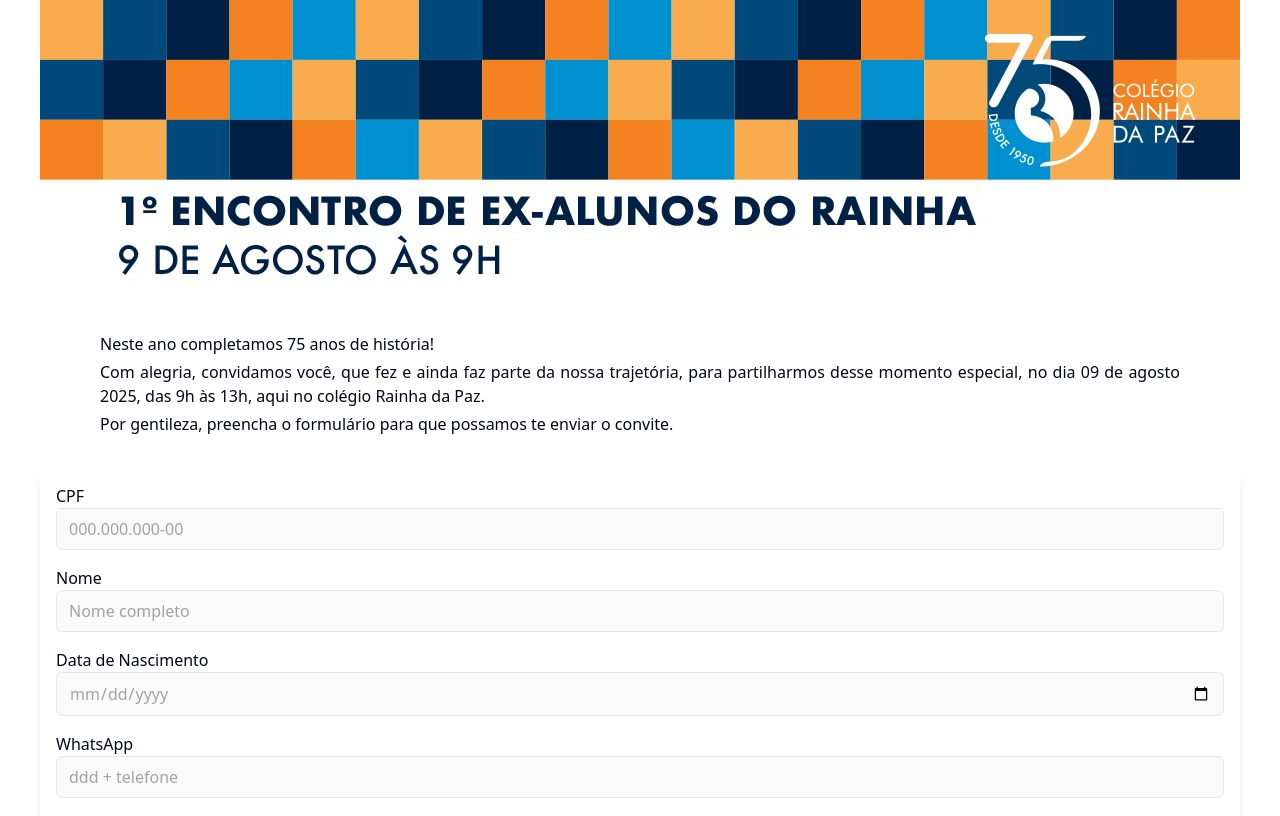
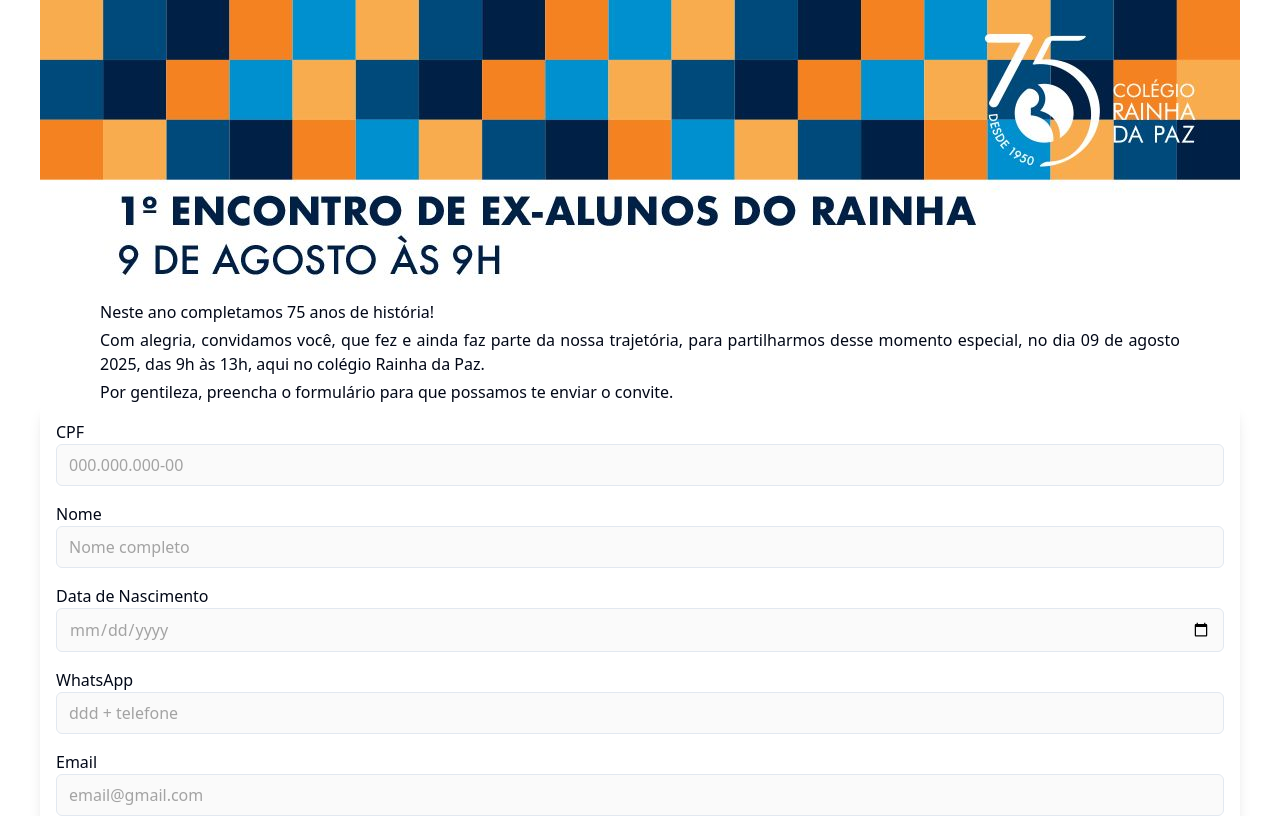
Before and after one commit to Jonatas00/rainha75-normal, a Vue app: page / in a window 1280 px wide. Shown: the top 816 px of the page. Built offline with nearby package versions, Linux system fonts and the light colour scheme.

Commit message:
🔧remove padding

```diff
--- a/src/components/TitleComponent.vue
+++ b/src/components/TitleComponent.vue
@@ -2,7 +2,7 @@
   <header class="non-draggable pointer-events-none">
 
     <img src="../assets/banner.jpeg" alt="Banner-rainha">
-    <div class="text-justify py-8 space-y-1 max-w-[90%] lg:max-w mx-auto">
+    <div class="text-justify space-y-1 max-w-[90%] lg:max-w mx-auto">
 
       <p>Neste ano completamos 75 anos de história!</p>
       <p>
@@ -13,7 +13,7 @@
     </div>
   </header>
 </template>
-<style>
+<style scoped>
 .non-draggable {
   user-select: none;
   -webkit-user-drag: none;
```
